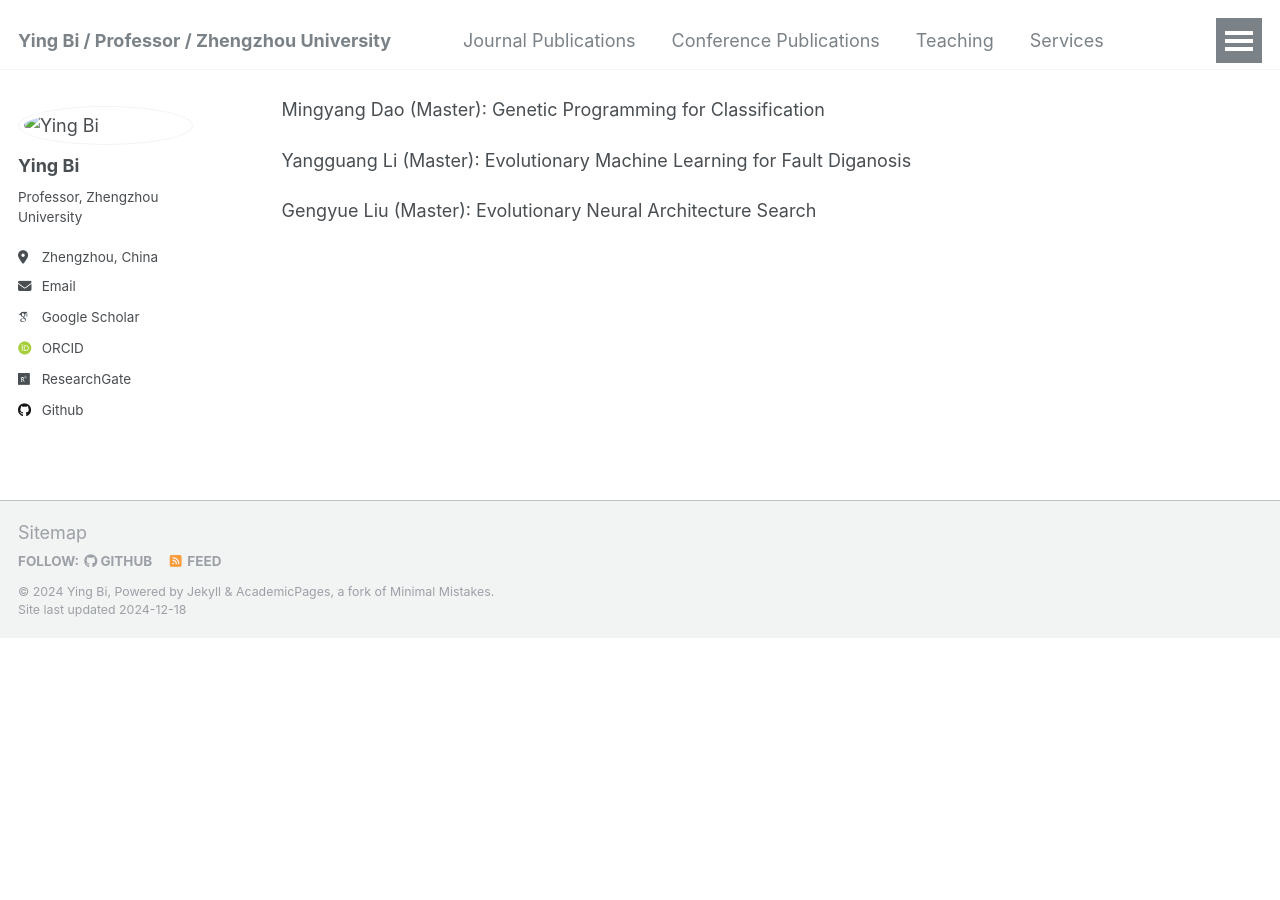
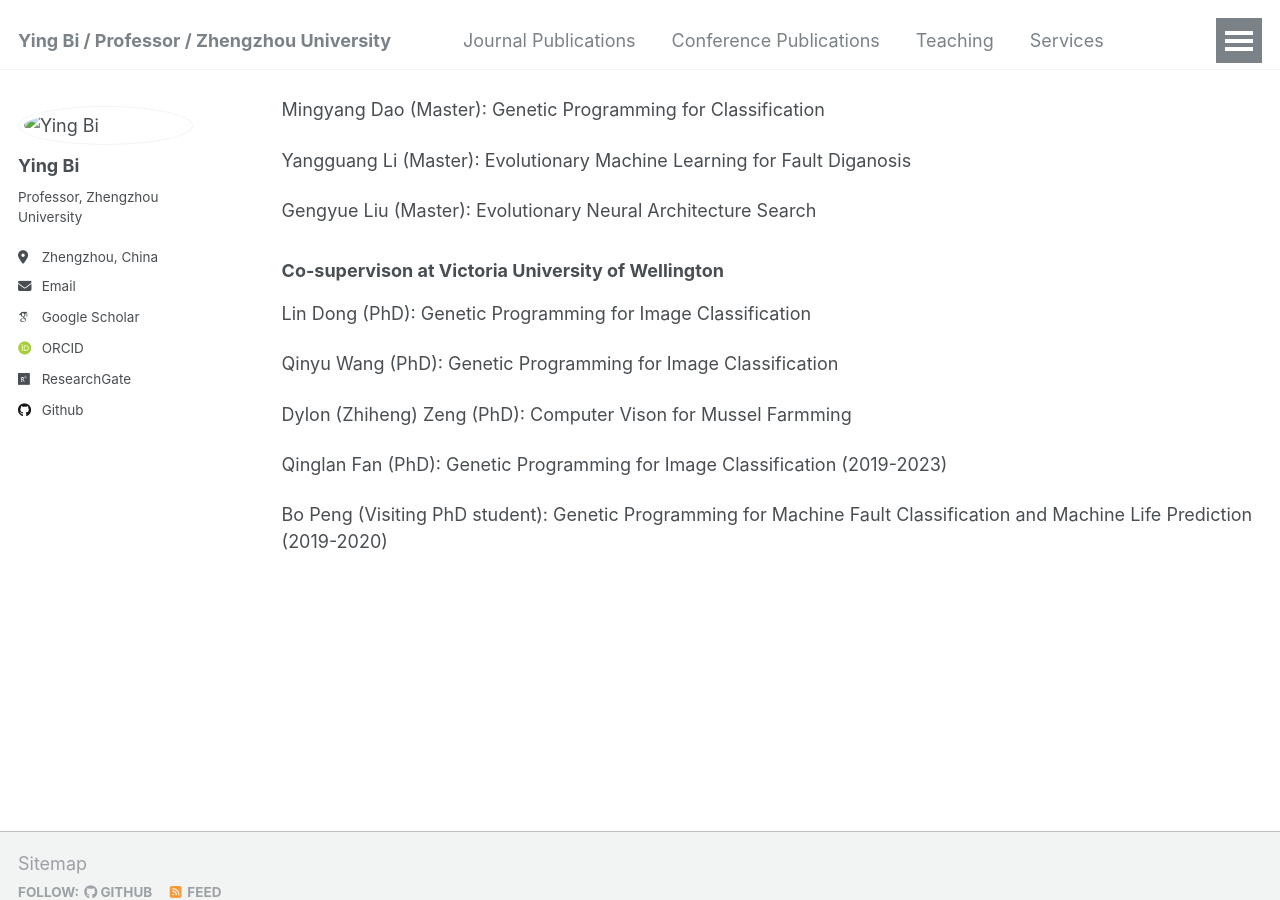
Before and after one commit to YingBi92/Ying-Bi, a Jekyll site: the page built from _pages/supervision.md, in a window 1280 px wide and 900 px high, scrolled down 1160 px. Built offline with Jekyll 4.4.1, drawn with Linux system fonts in a browser that asks for light colours; some web fonts are replaced; before the commit the page ends 1798 px from its top, so only the background shows below that.

Commit message:
Update supervision.md

```diff
--- a/_pages/supervision.md
+++ b/_pages/supervision.md
@@ -42,3 +42,15 @@ Mingyang Dao (Master): Genetic Programming for Classification
 Yangguang Li (Master): Evolutionary Machine Learning for Fault Diganosis
 
 Gengyue Liu (Master): Evolutionary Neural Architecture Search
+
+### Co-supervison at Victoria University of Wellington
+
+Lin Dong (PhD): Genetic Programming for Image Classification
+
+Qinyu Wang (PhD): Genetic Programming for Image Classification
+
+Dylon (Zhiheng) Zeng (PhD): Computer Vison for Mussel Farmming
+
+Qinglan Fan (PhD): Genetic Programming for Image Classification (2019-2023)
+
+Bo Peng (Visiting PhD student): Genetic Programming for Machine Fault Classification and Machine Life Prediction (2019-2020)
```
